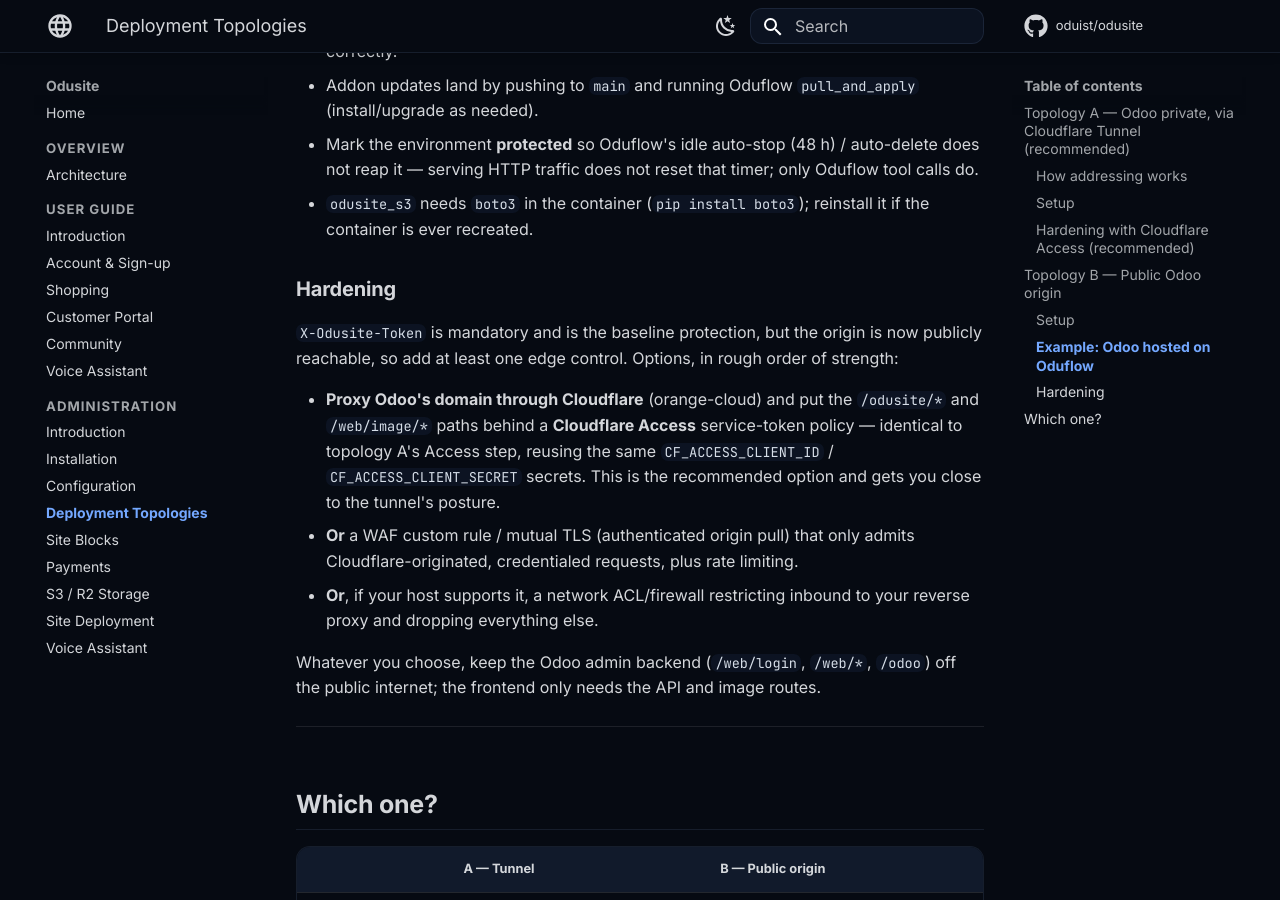
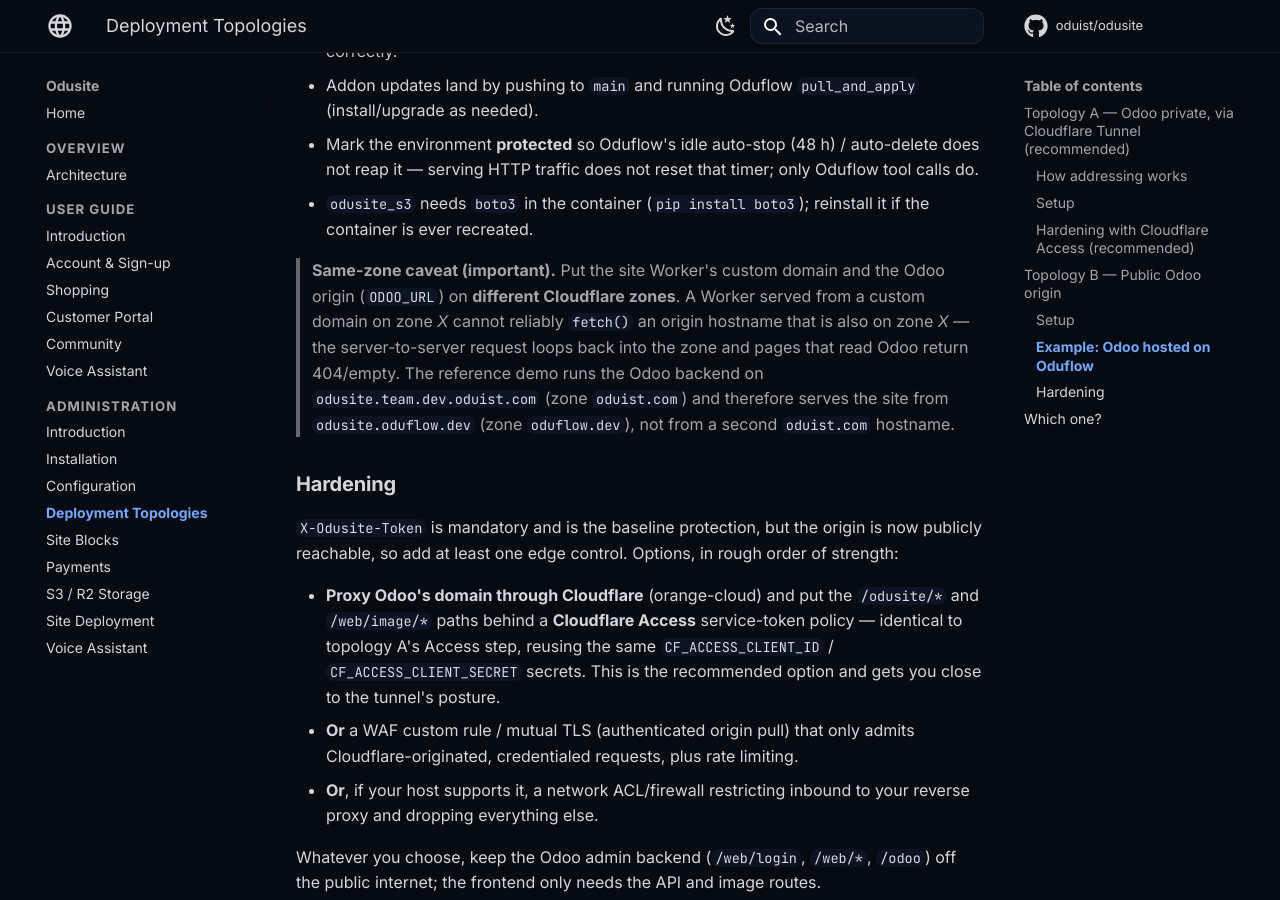
Before and after one commit to oduist/odusite, an MkDocs documentation site: the page built from docs/admin/topologies.md, in a window 1280 px wide and 900 px high, scrolled down 3386 px. Built offline with MkDocs 1.6.1 and Material for MkDocs 9.7.7, drawn with Linux system fonts in a browser that asks for light colours; comment, search, counter and statistics services are not loaded.

Commit message:
Point demo at oduflow.dev, enable all blocks, skip page-cache for proxies
- wrangler.jsonc: PUBLIC_SITE_URL -> https://odusite.oduflow.dev. The site Worker
  must not share a Cloudflare zone with the Odoo origin (same-zone subrequests
  loop); oduist.com hosts Odoo, so the site is served from oduflow.dev.
- deploy-site.yml: build the demo with forum + courses blocks enabled.
- middleware.ts: never route NON_PAGE requests (/img, /api proxies, assets)
  through the page cache — they set their own caching and must not share the
  page-cache keyspace.
- docs/admin/topologies.md: document the same-zone caveat.

```diff
--- a/docs/admin/topologies.md
+++ b/docs/admin/topologies.md
@@ -154,6 +154,15 @@
 - `odusite_s3` needs `boto3` in the container (`pip install boto3`); reinstall it
   if the container is ever recreated.
 
+> **Same-zone caveat (important).** Put the site Worker's custom domain and the
+> Odoo origin (`ODOO_URL`) on **different Cloudflare zones**. A Worker served
+> from a custom domain on zone *X* cannot reliably `fetch()` an origin hostname
+> that is also on zone *X* — the server-to-server request loops back into the
+> zone and pages that read Odoo return 404/empty. The reference demo runs the
+> Odoo backend on `odusite.team.dev.oduist.com` (zone `oduist.com`) and therefore
+> serves the site from `odusite.oduflow.dev` (zone `oduflow.dev`), not from a
+> second `oduist.com` hostname.
+
 ### Hardening
 
 `X-Odusite-Token` is mandatory and is the baseline protection, but the origin is
```
Also changed, not shown: site/src/middleware.ts, 2 other files.
